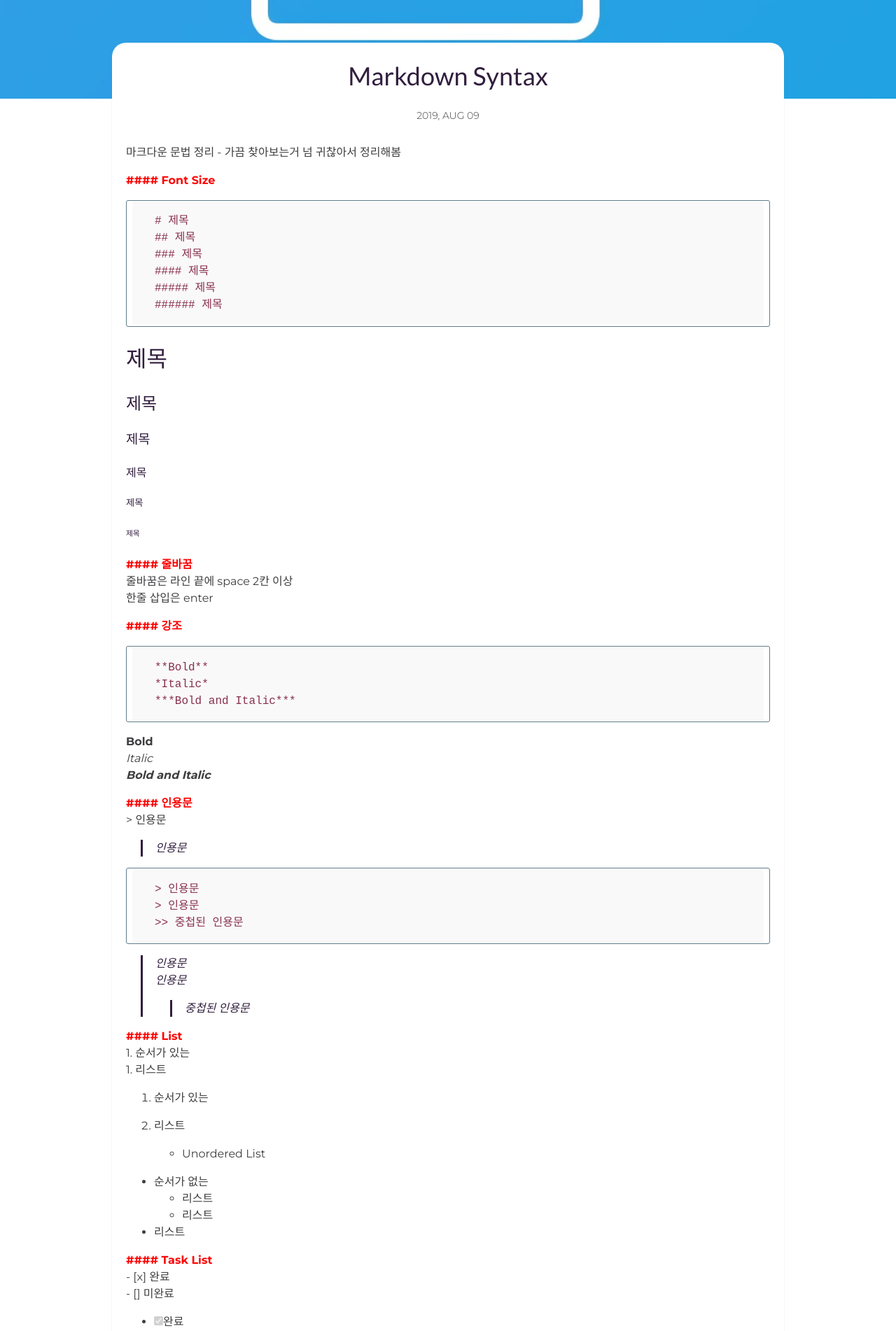
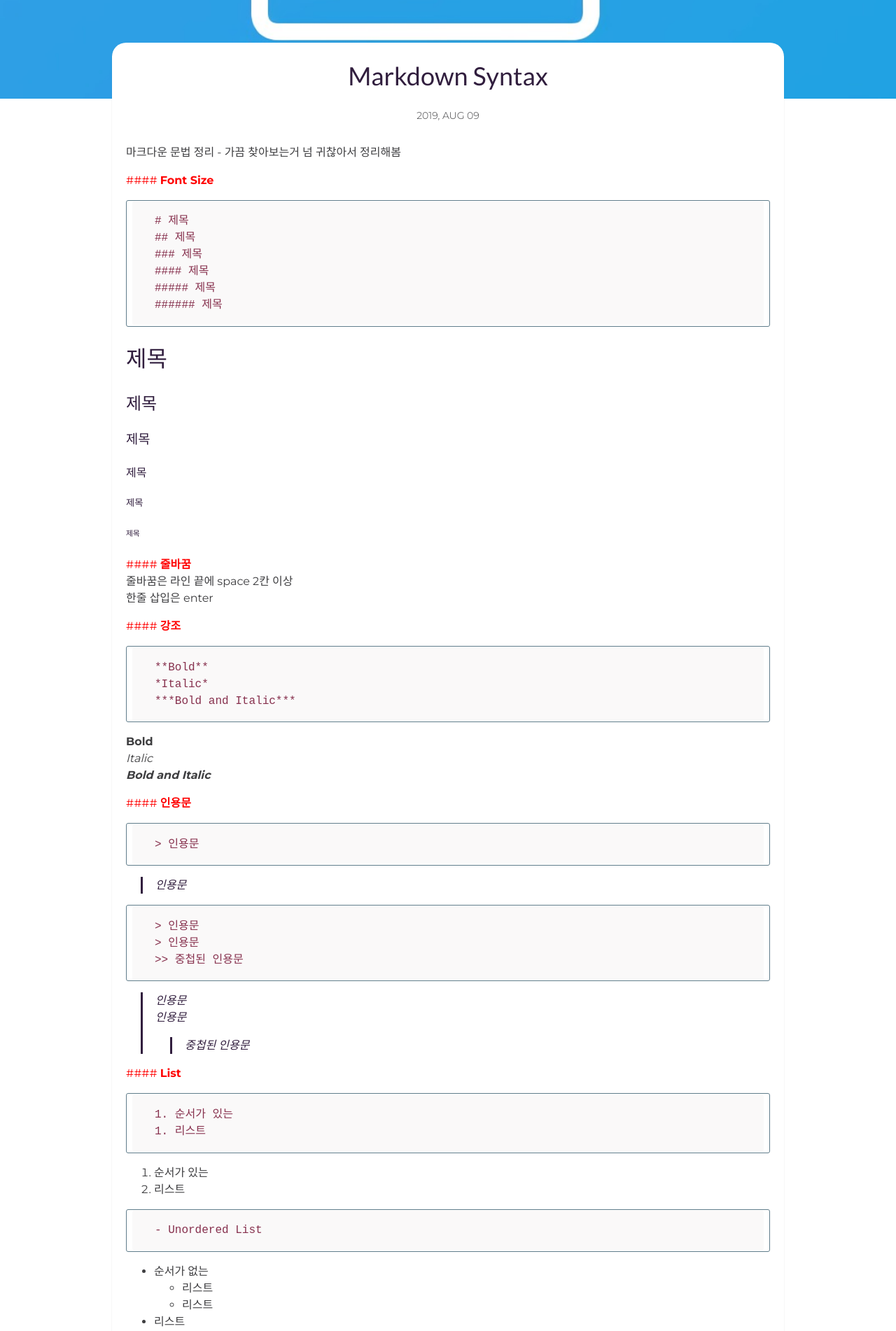
Before and after one commit to HAEZZA/HAEZZA.github.io, a Jekyll site: the page built from _posts/2019-08-09-Markdown-Syntax.markdown, in a window 1280 px wide. Shown: the part 462-2364 px from the top of the page at 70% size. Built offline with Jekyll 4.4.1, drawn with Linux system fonts in a browser that asks for light colours; comment, search, counter and statistics services are not loaded; some of the changed text lies outside the part shown.

Commit message:
마크다운 문법

````diff
--- a/_posts/2019-08-09-Markdown-Syntax.markdown
+++ b/_posts/2019-08-09-Markdown-Syntax.markdown
@@ -11,7 +11,7 @@ author: DUBUHOLIC # Add name author (optional)
 
 마크다운 문법 정리 - 가끔 찾아보는거 넘 귀찮아서 정리해봄
 
-<span style="color:red">**#### Font Size**</span>
+<span style="color:red">#### **Font Size**</span>
 
 	# 제목
 	## 제목
@@ -27,11 +27,11 @@ author: DUBUHOLIC # Add name author (optional)
 ##### 제목
 ###### 제목
 
-<span style="color:red">**#### 줄바꿈**</span>
+<span style="color:red">#### **줄바꿈**</span>
 줄바꿈은 라인 끝에 space 2칸 이상
 한줄 삽입은 enter
 
-<span style="color:red">**#### 강조**</span>
+<span style="color:red">#### **강조**</span>
 
 	**Bold**
 	*Italic*
@@ -41,7 +41,8 @@ author: DUBUHOLIC # Add name author (optional)
 *Italic*
 ***Bold and Italic***
 
-<span style="color:red">**#### 인용문**</span>
+<span style="color:red">#### **인용문**</span>
+
 	> 인용문
 
 > 인용문
@@ -54,29 +55,35 @@ author: DUBUHOLIC # Add name author (optional)
 > 인용문
 >> 중첩된 인용문
 
-<span style="color:red">**#### List**</span>
-	1. 순서가 있는
-	1. 리스트
+<span style="color:red">#### **List**</span>
+```
+1. 순서가 있는
+1. 리스트
+```
 
 1. 순서가 있는
 2. 리스트
 
-	- Unordered List
+```
+- Unordered List
+```
 
 - 순서가 없는
 	- 리스트
 	- 리스트
 - 리스트
 
-<span style="color:red">**#### Task List**</span>
-	- [x] 완료
-	- [] 미완료
+<span style="color:red">#### **Task List**</span>
 
-- [x] 완료
-- [] 미완료
+	[x] 완료
+	[] 미완료
 
-<span style="color:red">**#### Code Blocks**</span>
-소스 코드를 넣고 싶으면 들여쓰기로 tab 이나 space 4칸을 하고 코드를 넣거나 \`\`\` 코드 \`\`\` 로 해도됨
+
+[x] 완료
+[] 미완료
+
+<span style="color:red">#### **Code Blocks**</span>
+소스 코드를 넣고 싶으면 들여쓰기로 tab 이나 space 4칸을 하고 코드를 넣거나 \`\`\` 코드 \`\`\` 로 하면된다.
 
 	common.py
 	import json
@@ -86,25 +93,31 @@ author: DUBUHOLIC # Add name author (optional)
 		for key, value in data.items():
 		. . .
 
-<span style="color:red">**#### Images**</span>
+<span style="color:red">#### **Images**</span>
+
 	![caption](/assets/imag/test.jpg) 기본형
 	![caption](/assets/imag/test.jpg "Dubunolic") 마우스 오버시 타이틀 나오게
 	![caption](/assets/imag/test.jpg "Dubunolic"){: width="10%" height="10%"} 사이즈 조절
 
+
 ![dubuholic]({{site.baseurl}}/assets/img/dubuholic.jpg "Dubuholic"){: width="10%" height="10%"}
 
-<span style="color:red">**#### 가로선**</span>
+<span style="color:red">#### **가로선**</span>
 
 	***
 	----
 	_____
 	3개 이상이면 됨
 
+\***
 ***
+\----
 ----
+\_____
 _____
 
-<span style="color:red">**#### Tables**</span>
+<span style="color:red">#### **Tables**</span>
+
 	|어제|오늘|
 	|:---:|:---:|
 	|그리고|내일|
@@ -115,8 +128,10 @@ _____
 |그리고|내일|
 |반복되는|삶|
 
-<span style="color:red">**#### 지우기 라인**</span>
+<span style="color:red">#### **지우기 라인**</span>
+
 	~~지워보자~~
+
 ~~지워봐~~
 
 이정도면 굳굳~
````
